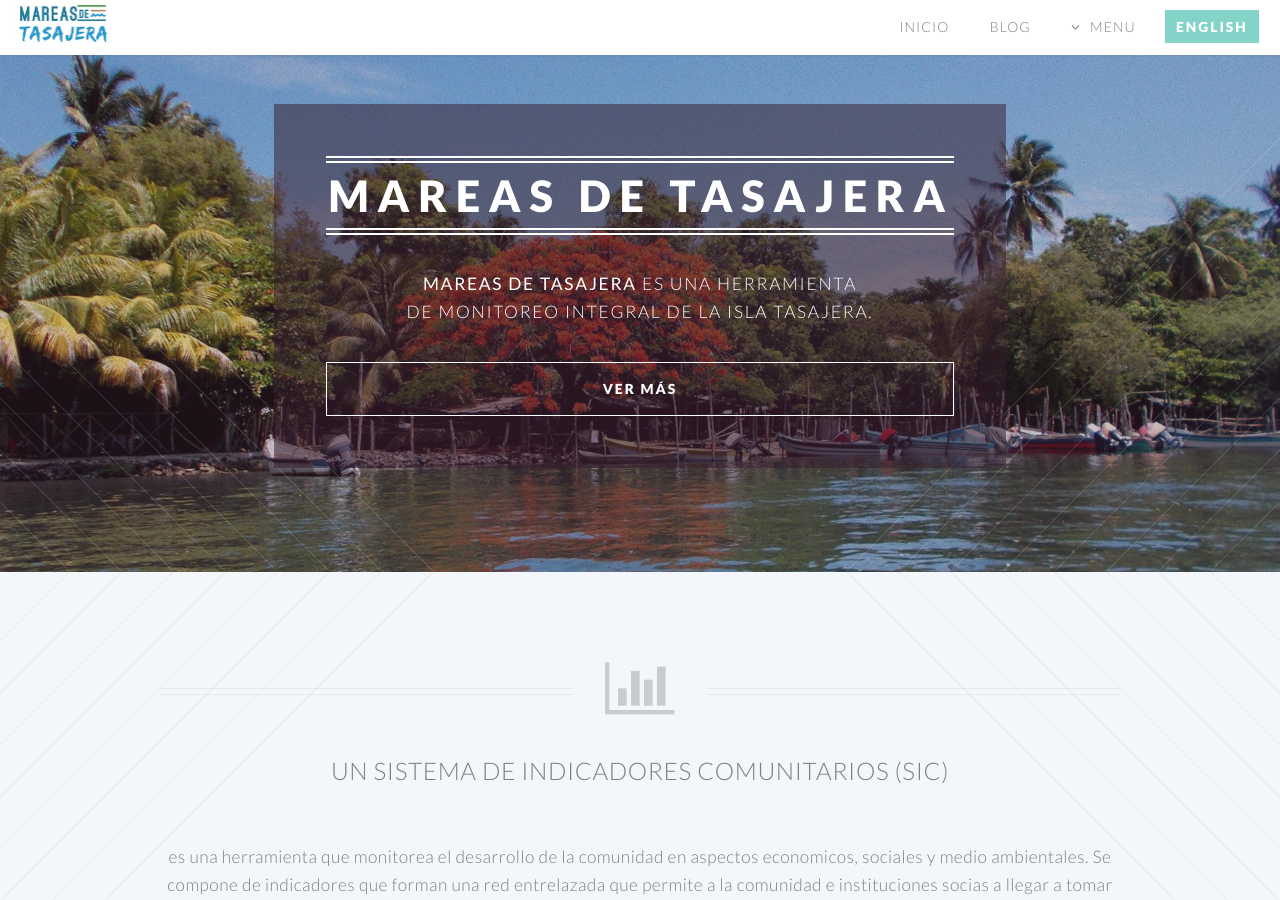
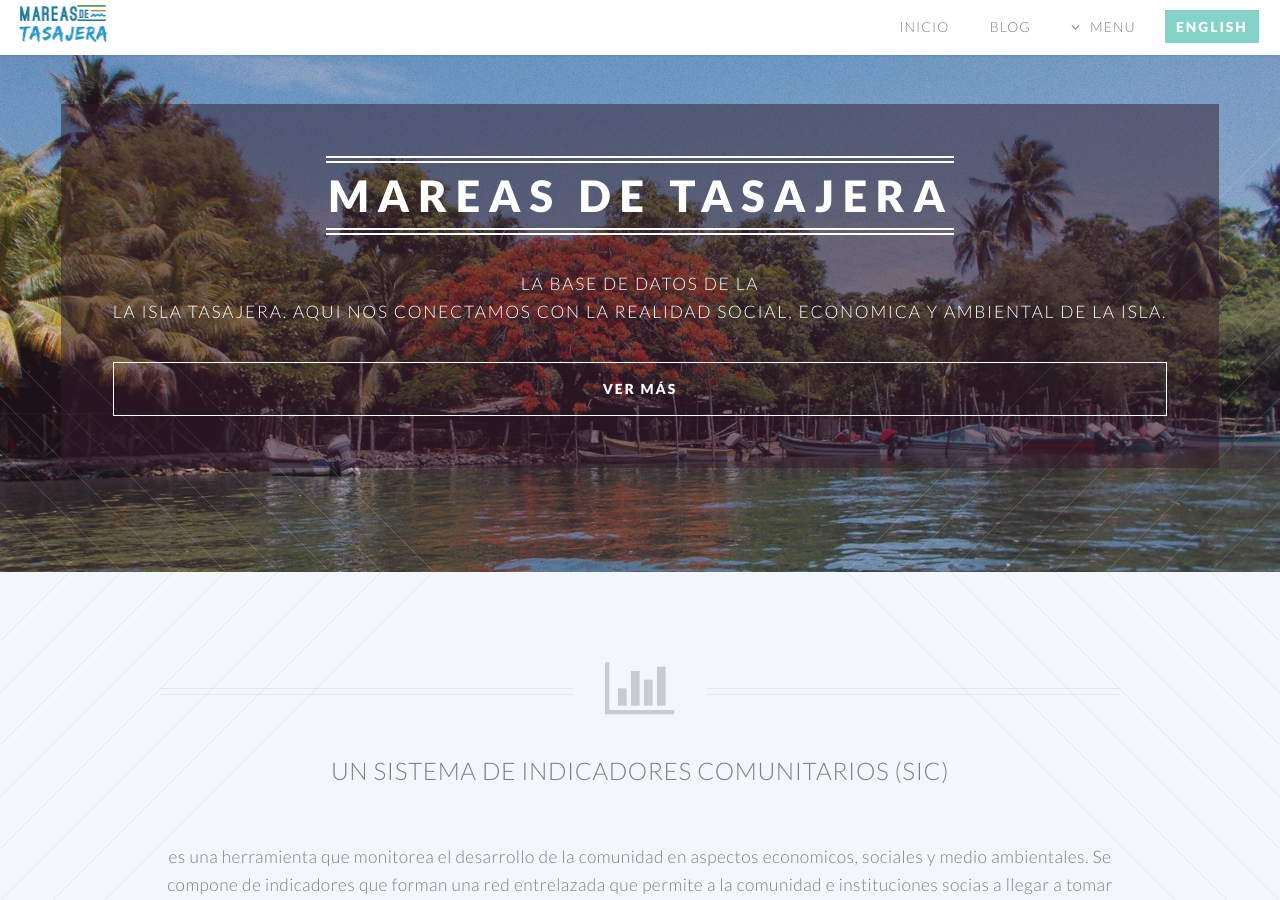
Before and after one commit to danteo90/danteo90.github.io, a Jekyll site: the page built from index.html, in a window 1280 px wide and 900 px high. Built offline with Jekyll 4.4.1, drawn with Linux system fonts in a browser that asks for light colours.

Commit message:
Update banner.html

```diff
--- a/_includes/banner.html
+++ b/_includes/banner.html
@@ -12,7 +12,7 @@
         <header>
             <h2>Mareas de Tasajera</h2>
         </header>
-        <p><strong>Mareas de Tasajera</strong> es una herramienta <br />de monitoreo integral de la Isla Tasajera.</p>
+        <p> La base de datos de la<br />la Isla Tasajera. Aqui nos conectamos con la realidad social, economica y ambiental de la isla.</p>
         <footer>
             <ul class="buttons vertical">
                 <li><a href="#main" class="button fit scrolly">Ver Más</a></li>
```
